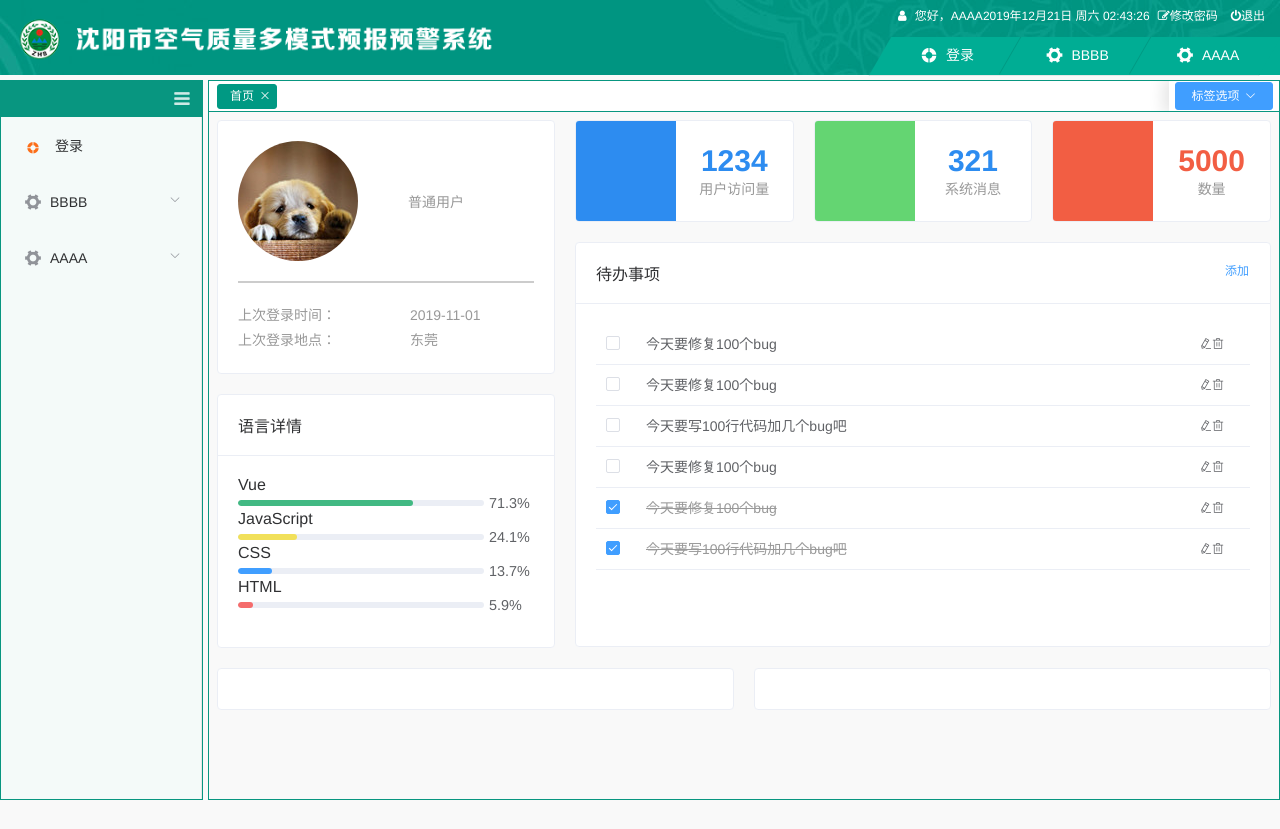
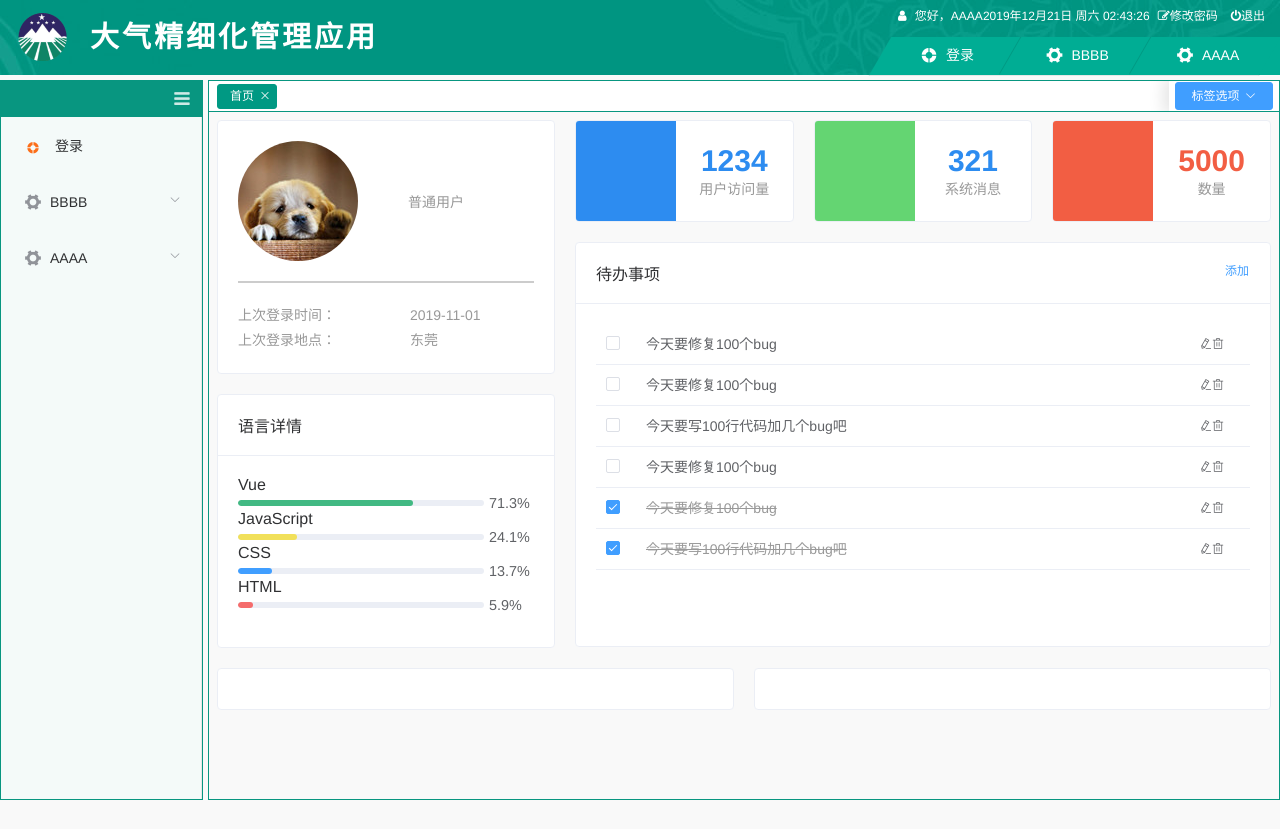
Before and after one commit to guoyi362569221/EarthSystem, a Vue app: page /#/ in a window 1280 px wide. Built offline with nearby package versions, Linux system fonts and the light colour scheme.

Commit message:
郭毅 修改

```diff
--- a/public/index.html
+++ b/public/index.html
@@ -5,7 +5,7 @@
     <meta http-equiv="X-UA-Compatible" content="IE=edge">
     <meta name="viewport" content="width=device-width,initial-scale=1.0">
     <link rel="icon" href="<%= BASE_URL %>favicon.ico">
-    <title>earth-system</title>
+    <title>大气精细化管理应用</title>
   </head>
   <body>
     <noscript>
--- a/src/layout/head-nav-v1/HeadNav.vue
+++ b/src/layout/head-nav-v1/HeadNav.vue
@@ -1,7 +1,9 @@
 <template>
 	<div class="head-nav" :style="{'height':headerHt+'px'}">
 		<div :style="{'height':headerHt+'px'}">
-			<img class="logoImg" style="height: 75px;margin-left:18px ;margin-right: 80px" src="../../assets/logo.png" alt="">
+			<!-- <img class="logoImg" style="height: 75px;margin-left:18px ;margin-right: 80px" src="../../assets/logo.png" alt=""> -->
+			<!-- <div class="sysLogInfo">东北地质灾害监测预警平台</div> -->
+			<div class="sysLogInfo">大气精细化管理应用</div>
 			<div class="menuDiv">
 				<div style="width: 100%;height: 37px;">
 					<div class="userInfo">
@@ -221,6 +223,20 @@
 		width: 200px;
 	}
 
+	.sysLogInfo{
+		float: left;
+		height: 100%;
+		width: 480px;
+		/* margin-left:18px ; */
+		background: url(../../assets/logo.png) 18px 13px no-repeat;
+		line-height: 75px;
+		text-indent: 90px;
+		font-size: 29px;
+		font-family: 微软雅黑;
+		font-weight: bold;
+		letter-spacing: 3px;
+	}
+
 	.menuDiv {
 		float: right;
 	}
```
Also changed, not shown: src/assets/logo.png, src/assets/logo1.png (added).
